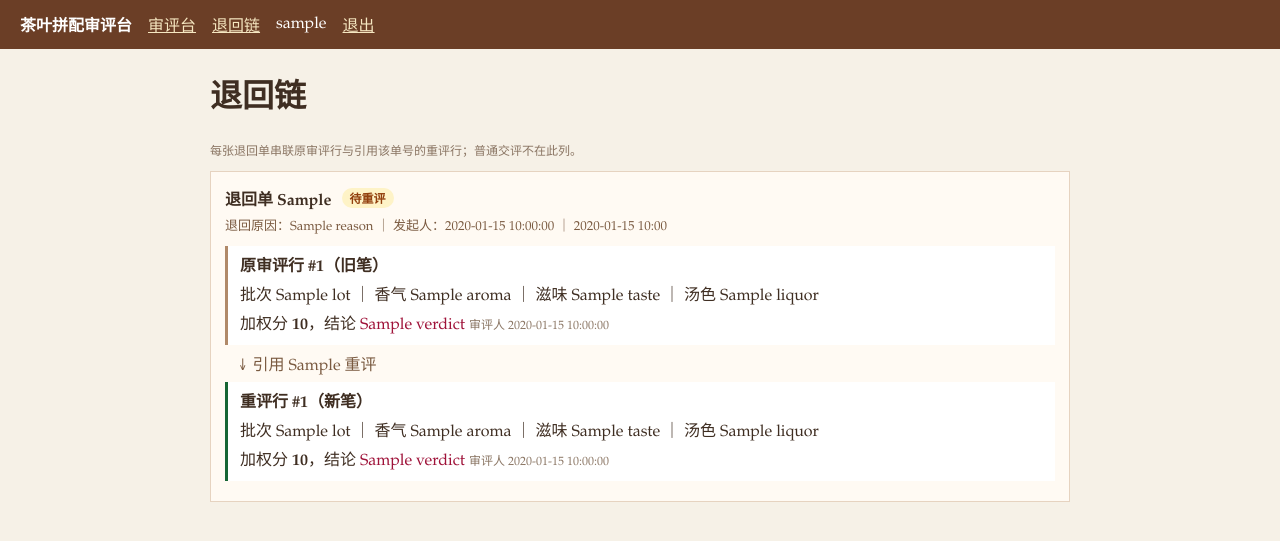
After one commit to lacsar712/cc-tb-b05-GSB, a Flask app: page /returns in a window 1280 px wide. The commit adds this page. Shown: the top 541 px of the page. Run offline with Flask 3, Linux system fonts and the light colour scheme; the visitor is signed in with stand-in values (Sample User, id 1); a database or web service that is not in the repository returns one stand-in record (values such as "Sample title"); some libraries are stand-ins or nearby versions.

Commit message:
feat: return re-review chain

```diff
--- a/backend/app.py
+++ b/backend/app.py
@@ -30,6 +30,27 @@ def login_required(fn):
     return wrap
 
 
+def writer_required(fn):
+    @wraps(fn)
+    def wrap(*args, **kwargs):
+        if session.get("role") != "writer":
+            return ("仅审评员可操作", 403)
+        return fn(*args, **kwargs)
+
+    return wrap
+
+
+ROW_SQL = (
+    "SELECT c.*, ro.return_no AS open_return_no, ro.reason AS open_return_reason, "
+    "rc.return_no AS any_return_no, "
+    "rr.return_no AS ref_return_no "
+    "FROM cuppings c "
+    "LEFT JOIN cupping_returns ro ON ro.cupping_id = c.id AND ro.status = 'open' "
+    "LEFT JOIN cupping_returns rc ON rc.cupping_id = c.id "
+    "LEFT JOIN cupping_returns rr ON rr.id = c.return_id"
+)
+
+
 @app.get("/health")
 def health():
     return {"status": "ok", "service": "tea-blend-cupping"}
@@ -60,29 +81,123 @@ def logout():
 @login_required
 def home():
     with db() as conn, conn.cursor(cursor_factory=RealDictCursor) as cur:
-        cur.execute("SELECT * FROM cuppings ORDER BY id DESC")
+        cur.execute(ROW_SQL + " ORDER BY c.id DESC")
         rows = cur.fetchall()
     return render_template("home.html", rows=rows, can_write=session.get("role") == "writer")
 
 
 @app.post("/cuppings")
 @login_required
+@writer_required
 def create():
-    if session.get("role") != "writer":
-        return ("仅审评员可提交拼配审评", 403)
-    aroma = float(request.form["aroma"])
-    taste = float(request.form["taste"])
-    liquor = float(request.form["liquor"])
-    lot = request.form["lot"].strip()
+    try:
+        aroma = float(request.form["aroma"])
+        taste = float(request.form["taste"])
+        liquor = float(request.form["liquor"])
+    except (KeyError, TypeError, ValueError):
+        return ("香气、滋味、汤色需为数值", 400)
+    lot = request.form.get("lot", "").strip()
+    if not lot:
+        return ("批次必填", 400)
+    return_no = request.form.get("return_no", "").strip()
     verdict, note, score = weigh(aroma, taste, liquor)
     with db() as conn, conn.cursor(cursor_factory=RealDictCursor) as cur:
+        return_id = None
+        if return_no:
+            # 重评：必须引用一张有效（存在且未消单）的退回单
+            cur.execute(
+                "SELECT * FROM cupping_returns WHERE return_no = %s FOR UPDATE",
+                (return_no,),
+            )
+            ret = cur.fetchone()
+            if not ret:
+                conn.rollback()
+                return (f"退回单号 {return_no} 不存在", 400)
+            if ret["status"] != "open":
+                conn.rollback()
+                return (f"退回单 {return_no} 已消单，不能再引用", 400)
+            return_id = ret["id"]
+        # 未引用单号的普通交评：return_id 为空，不触碰任何退回单，不自动消单
         cur.execute(
-            """INSERT INTO cuppings (lot, aroma, taste, liquor, score, verdict, note, created_by)
-               VALUES (%s,%s,%s,%s,%s,%s,%s,%s) RETURNING *""",
-            (lot, aroma, taste, liquor, score, verdict, note, session["user"]),
+            """INSERT INTO cuppings
+                   (lot, aroma, taste, liquor, score, verdict, note, created_by, return_id)
+               VALUES (%s,%s,%s,%s,%s,%s,%s,%s,%s) RETURNING *""",
+            (lot, aroma, taste, liquor, score, verdict, note, session["user"], return_id),
         )
         row = cur.fetchone()
+        if return_id is not None:
+            cur.execute(
+                "UPDATE cupping_returns SET status = 'closed' WHERE id = %s",
+                (return_id,),
+            )
         conn.commit()
     if request.headers.get("HX-Request"):
-        return render_template("_row.html", row=row)
+        with db() as conn, conn.cursor(cursor_factory=RealDictCursor) as cur:
+            cur.execute(ROW_SQL + " WHERE c.id = %s", (row["id"],))
+            row = cur.fetchone()
+        return render_template("_row.html", row=row, can_write=True)
     return redirect(url_for("home"))
+
+
+@app.post("/cuppings/<int:cupping_id>/returns")
+@login_required
+@writer_required
+def create_return(cupping_id):
+    reason = request.form.get("reason", "").strip()
+    if not reason:
+        return ("退回原因必填", 400)
+    with db() as conn, conn.cursor(cursor_factory=RealDictCursor) as cur:
+        cur.execute("SELECT * FROM cuppings WHERE id = %s FOR UPDATE", (cupping_id,))
+        cupping = cur.fetchone()
+        if not cupping:
+            conn.rollback()
+            return ("审评行不存在", 404)
+        if cupping["verdict"] == "通过":
+            conn.rollback()
+            return ("仅不通过行可发起退回重评", 400)
+        cur.execute(
+            "SELECT 1 FROM cupping_returns WHERE cupping_id = %s",
+            (cupping_id,),
+        )
+        if cur.fetchone():
+            conn.rollback()
+            return ("该行已发起过退回，不能重复发起", 400)
+        cur.execute(
+            """INSERT INTO cupping_returns (return_no, cupping_id, reason, status, created_by)
+               VALUES ('RT' || lpad(nextval('cupping_returns_no_seq')::text, 6, '0'),
+                       %s, %s, 'open', %s)
+               RETURNING *""",
+            (cupping_id, reason, session["user"]),
+        )
+        ret = cur.fetchone()
+        conn.commit()
+    if request.headers.get("HX-Request"):
+        with db() as conn, conn.cursor(cursor_factory=RealDictCursor) as cur:
+            cur.execute(ROW_SQL + " WHERE c.id = %s", (cupping_id,))
+            row = cur.fetchone()
+        return render_template("_row.html", row=row, can_write=True)
+    return redirect(url_for("home"))
+
+
+@app.get("/returns")
+@login_required
+def returns_page():
+    with db() as conn, conn.cursor(cursor_factory=RealDictCursor) as cur:
+        cur.execute("SELECT * FROM cupping_returns ORDER BY id DESC")
+        ret_orders = cur.fetchall()
+        cur.execute("SELECT * FROM cuppings")
+        cuppings = cur.fetchall()
+    by_id = {c["id"]: c for c in cuppings}
+    review_by_return = {c["return_id"]: c for c in cuppings if c["return_id"] is not None}
+    chains = []
+    for ret in ret_orders:
+        chains.append(
+            {
+                "ret": ret,
+                "origin": by_id.get(ret["cupping_id"]),
+                "review": review_by_return.get(ret["id"]),
+            }
+        )
+    return render_template(
+        "returns.html", chains=chains, can_write=session.get("role") == "writer"
+    )
--- a/backend/templates/base.html
+++ b/backend/templates/base.html
@@ -5,19 +5,37 @@
   <title>茶叶拼配审评台</title>
   <style>
     body { font-family: "Palatino Linotype", serif; background: #f6f1e7; color: #3f2e22; margin: 0; }
-    header { background: #6b3e26; color: #fff; padding: 12px 20px; display: flex; gap: 16px; }
+    header { background: #6b3e26; color: #fff; padding: 12px 20px; display: flex; gap: 16px; align-items: center; }
     header a { color: #f6e7c1; }
-    main { max-width: 820px; margin: 20px auto; }
+    main { max-width: 860px; margin: 20px auto; }
     table { width: 100%; background: #fffaf3; border-collapse: collapse; }
-    td, th { padding: 8px; border-bottom: 1px solid #e6d3c0; text-align: left; }
+    td, th { padding: 8px; border-bottom: 1px solid #e6d3c0; text-align: left; vertical-align: top; }
     form { background: #fffaf3; padding: 12px; margin-bottom: 16px; }
+    td form { padding: 0; margin: 0; background: none; }
     .pass { color: #166534; } .fail { color: #9f1239; }
+    .ref { font-size: 12px; color: #7a5a40; margin-top: 4px; }
+    .open-return { color: #92400e; font-weight: bold; white-space: nowrap; }
+    .reason { font-size: 12px; color: #7a5a40; margin-top: 4px; }
+    .chain { background: #fffaf3; border: 1px solid #e6d3c0; margin-bottom: 18px; padding: 14px; }
+    .chain-head { font-size: 16px; font-weight: bold; display: flex; gap: 10px; align-items: center; }
+    .chain-meta { color: #7a5a40; font-size: 13px; margin: 4px 0 10px; }
+    .status { font-size: 12px; padding: 1px 8px; border-radius: 10px; }
+    .st-open { background: #fef3c7; color: #92400e; }
+    .st-closed { background: #dcfce7; color: #166534; }
+    .chain-node { border-left: 3px solid #b08968; padding: 6px 12px; margin: 6px 0; background: #fff; }
+    .chain-node.new { border-left-color: #166534; }
+    .chain-node p { margin: 4px 0; }
+    .arrow { color: #7a5a40; margin: 2px 0 2px 12px; }
+    .pending { color: #92400e; font-style: italic; }
+    .by { font-size: 12px; color: #8a7563; }
   </style>
 </head>
 <body>
   <header>
     <strong>茶叶拼配审评台</strong>
     {% if session.user %}
+      <a href="{{ url_for('home') }}">审评台</a>
+      <a href="{{ url_for('returns_page') }}">退回链</a>
       <span>{{ session.user }}</span>
       <a href="{{ url_for('logout') }}">退出</a>
     {% endif %}
@@ -26,7 +44,9 @@
   <script>
     document.addEventListener("submit", async (event) => {
       const form = event.target;
-      if (!form.dataset.swap) return;
+      const append = form.dataset.swap;
+      const replaceSel = form.dataset.replace;
+      if (!append && !replaceSel) return;
       event.preventDefault();
       const res = await fetch(form.action, {
         method: "POST",
@@ -35,8 +55,13 @@
       });
       const html = await res.text();
       if (!res.ok) { alert(html); return; }
-      document.querySelector("#rows").insertAdjacentHTML("afterbegin", html);
-      form.reset();
+      if (replaceSel) {
+        const old = document.querySelector(replaceSel);
+        if (old) old.outerHTML = html;
+      } else {
+        document.querySelector("#rows").insertAdjacentHTML("afterbegin", html);
+        form.reset();
+      }
     });
   </script>
 </body>
--- a/backend/templates/home.html
+++ b/backend/templates/home.html
@@ -7,11 +7,13 @@
   <input name="aroma" type="number" step="0.1" min="0" max="10" placeholder="香气" required />
   <input name="taste" type="number" step="0.1" min="0" max="10" placeholder="滋味" required />
   <input name="liquor" type="number" step="0.1" min="0" max="10" placeholder="汤色" required />
+  <input name="return_no" placeholder="退回单号（重评时必填，如 RT000001；普通交评留空）"
+         style="width: 320px;" />
   <button>提交</button>
 </form>
 {% endif %}
 <table>
-  <thead><tr><th>批次</th><th>加权分</th><th>结论</th><th>说明</th></tr></thead>
+  <thead><tr><th>批次</th><th>加权分</th><th>结论</th><th>说明</th>{% if can_write %}<th>退回重评</th>{% endif %}</tr></thead>
   <tbody id="rows">
     {% for row in rows %}{% include "_row.html" %}{% endfor %}
   </tbody>
--- /dev/null
+++ b/backend/templates/returns.html
@@ -0,0 +1,50 @@
+{% extends "base.html" %}
+{% block body %}
+<h1>退回链</h1>
+<p class="by">每张退回单串联原审评行与引用该单号的重评行；普通交评不在此列。</p>
+{% if not chains %}
+  <p>暂无退回记录。</p>
+{% endif %}
+{% for chain in chains %}
+  {% set ret = chain.ret %}
+  {% set origin = chain.origin %}
+  {% set review = chain.review %}
+  <div class="chain">
+    <div class="chain-head">
+      退回单 {{ ret.return_no }}
+      <span class="status {% if ret.status == 'open' %}st-open{% else %}st-closed{% endif %}">
+        {% if ret.status == 'open' %}待重评{% else %}已消单{% endif %}
+      </span>
+    </div>
+    <div class="chain-meta">
+      退回原因：{{ ret.reason }} ｜ 发起人：{{ ret.created_by }} ｜ {{ ret.created_at.strftime('%Y-%m-%d %H:%M') }}
+    </div>
+
+    {% if origin %}
+    <div class="chain-node">
+      <strong>原审评行 #{{ origin.id }}（旧笔）</strong>
+      <p>批次 {{ origin.lot }} ｜ 香气 {{ origin.aroma }} ｜ 滋味 {{ origin.taste }} ｜ 汤色 {{ origin.liquor }}</p>
+      <p>加权分 <b>{{ origin.score }}</b>，结论
+        <span class="{% if origin.verdict == '通过' %}pass{% else %}fail{% endif %}">{{ origin.verdict }}</span>
+        <span class="by">审评人 {{ origin.created_by }}</span>
+      </p>
+    </div>
+    {% endif %}
+
+    <div class="arrow">↓ 引用 {{ ret.return_no }} 重评</div>
+
+    {% if review %}
+    <div class="chain-node new">
+      <strong>重评行 #{{ review.id }}（新笔）</strong>
+      <p>批次 {{ review.lot }} ｜ 香气 {{ review.aroma }} ｜ 滋味 {{ review.taste }} ｜ 汤色 {{ review.liquor }}</p>
+      <p>加权分 <b>{{ review.score }}</b>，结论
+        <span class="{% if review.verdict == '通过' %}pass{% else %}fail{% endif %}">{{ review.verdict }}</span>
+        <span class="by">审评人 {{ review.created_by }}</span>
+      </p>
+    </div>
+    {% else %}
+    <div class="chain-node pending">重评行尚未提交——在审评台提交时引用单号 {{ ret.return_no }}</div>
+    {% endif %}
+  </div>
+{% endfor %}
+{% endblock %}
```
Also changed, not shown: backend/seed.py (+18 -0 lines), backend/templates/_row.html (+24 -2 lines), README.md.
